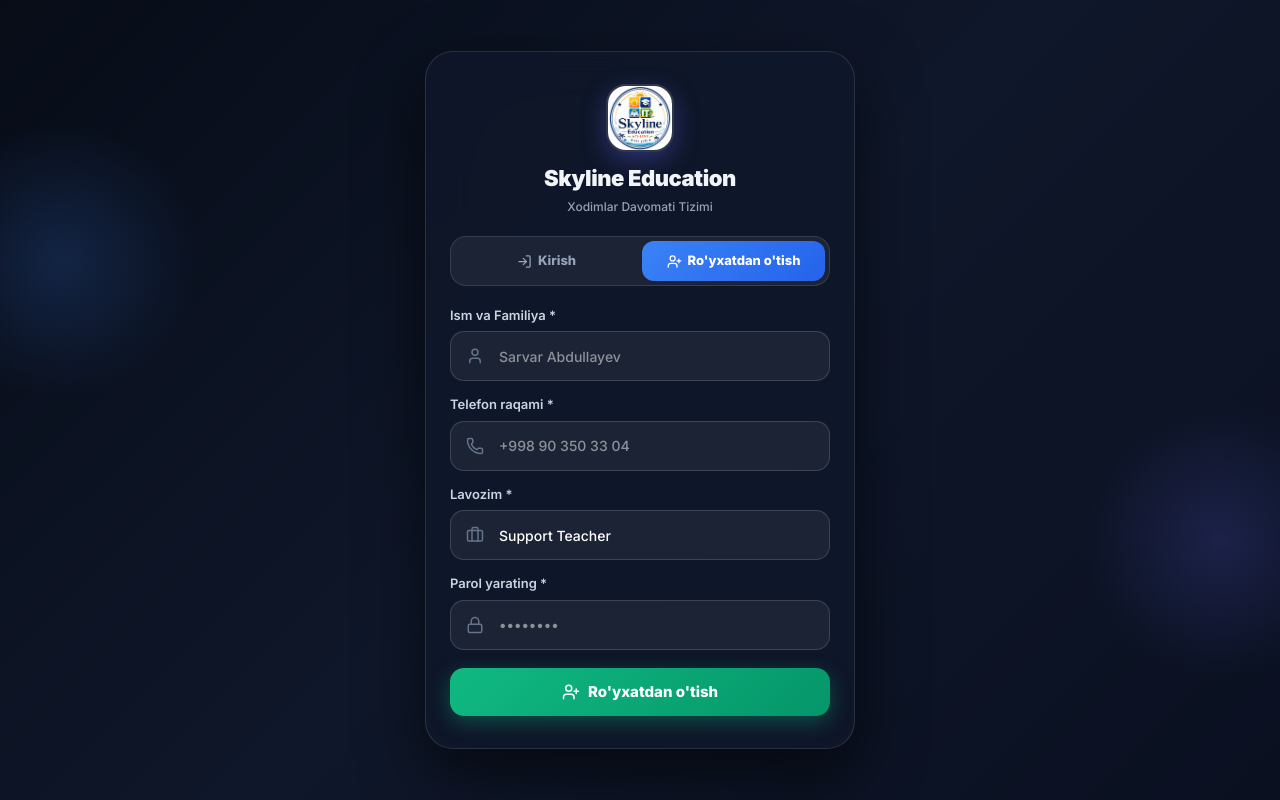
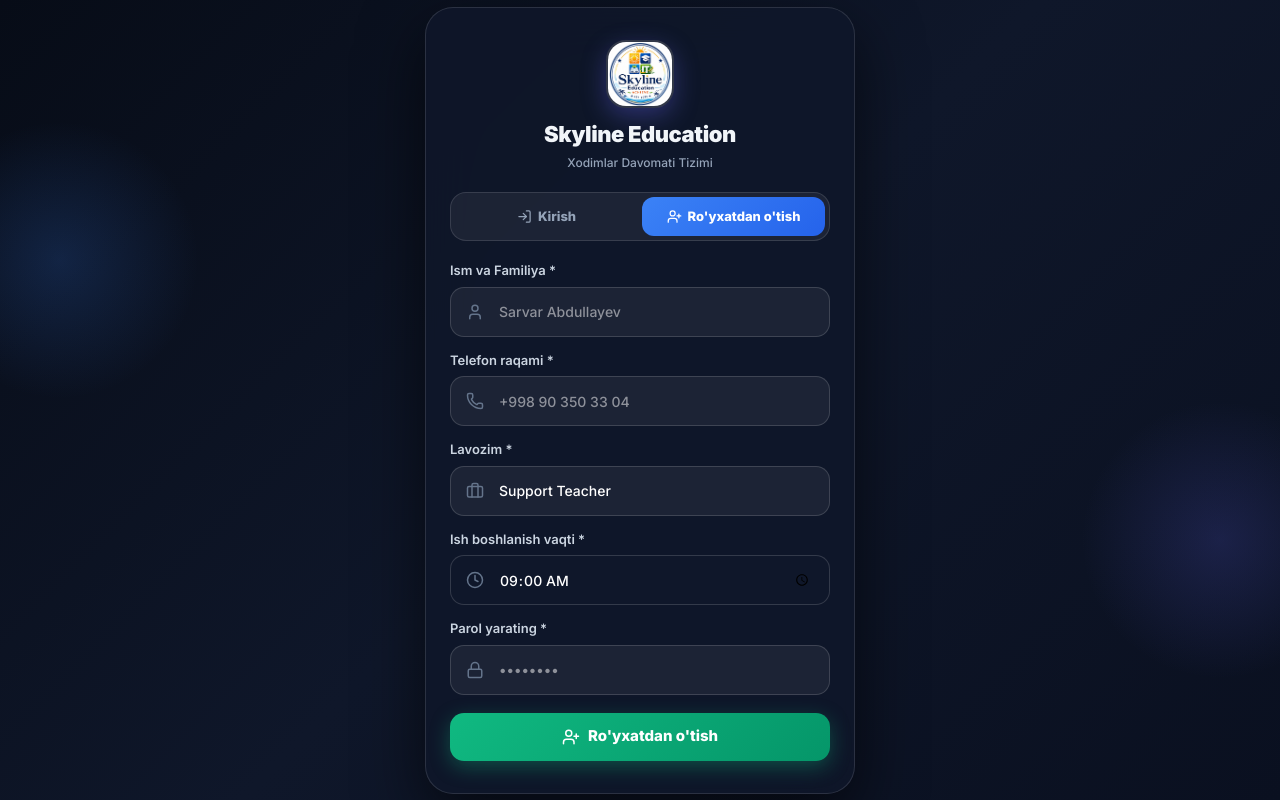
Before and after one commit to hasanxon667/sky-edu, a React (Vite) app in the folder frontend/: page / in a window 1280 px wide. Both pictures are taken after a click on the button "Ro'yxatdan o'tish". Built offline with nearby package versions, Linux system fonts and the light colour scheme.

Commit message:
Add customizable individual work start time for employees with dynamic lateness calculation

```diff
--- a/frontend/src/components/admin/EmployeeManagement.tsx
+++ b/frontend/src/components/admin/EmployeeManagement.tsx
@@ -244,6 +244,7 @@
                 { label: 'To\'liq ism *', key: 'name', type: 'text', placeholder: 'Abdullayev Sarvar' },
                 { label: 'Telefon *', key: 'phone', type: 'text', placeholder: '+998901234567' },
                 { label: 'Lavozim *', key: 'position', type: 'text', placeholder: 'Support Teacher' },
+                { label: 'Ish boshlanish vaqti *', key: 'workStartTime', type: 'time', placeholder: '09:00' },
                 { label: 'Parol *', key: 'password', type: 'text', placeholder: 'Xodim paroli' },
                 { label: 'Ishga kirgan sana', key: 'startDate', type: 'date', placeholder: '' },
               ].map(({ label, key, type, placeholder }) => (
--- a/frontend/src/components/auth/LoginPage.tsx
+++ b/frontend/src/components/auth/LoginPage.tsx
@@ -1,6 +1,6 @@
 import React, { useState } from 'react';
 import { useAuth } from '../../context/AuthContext';
-import { Phone, Lock, LogIn, UserPlus, User, Briefcase, CheckCircle2 } from 'lucide-react';
+import { Phone, Lock, LogIn, UserPlus, User, Briefcase, CheckCircle2, Clock } from 'lucide-react';
 import { formatUzPhone } from '../../utils/phoneUtils';
 
 export const LoginPage: React.FC = () => {
@@ -15,6 +15,7 @@
   const [regName, setRegName] = useState('');
   const [regPhone, setRegPhone] = useState('');
   const [regPosition, setRegPosition] = useState('Support Teacher');
+  const [regWorkStartTime, setRegWorkStartTime] = useState('09:00');
   const [regPassword, setRegPassword] = useState('');
 
   const [error, setError] = useState('');
@@ -52,6 +53,7 @@
       name: regName,
       phone: regPhone,
       position: regPosition,
+      workStartTime: regWorkStartTime,
       password: regPassword,
     });
 
@@ -64,8 +66,9 @@
       setMode('login');
       // Reset register form
       setRegName('');
-      setRegPhone('+998');
+      setRegPhone('');
       setRegPosition('Support Teacher');
+      setRegWorkStartTime('09:00');
       setRegPassword('');
     }
   };
@@ -315,6 +318,24 @@
               </div>
             </div>
 
+            {/* Work Start Time */}
+            <div style={{ display: 'flex', flexDirection: 'column', gap: 6 }}>
+              <label style={{ fontSize: 13, fontWeight: 600, color: '#cbd5e1' }}>Ish boshlanish vaqti *</label>
+              <div style={{ position: 'relative' }}>
+                <span className="sky-input-icon">
+                  <Clock size={18} />
+                </span>
+                <input
+                  type="time"
+                  required
+                  value={regWorkStartTime}
+                  onChange={(e) => setRegWorkStartTime(e.target.value)}
+                  className="sky-input"
+                  style={{ background: '#0f172a', color: '#ffffff', borderColor: 'rgba(255,255,255,0.15)' }}
+                />
+              </div>
+            </div>
+
             {/* Password */}
             <div style={{ display: 'flex', flexDirection: 'column', gap: 6 }}>
               <label style={{ fontSize: 13, fontWeight: 600, color: '#cbd5e1' }}>Parol yarating *</label>
--- a/frontend/src/components/employee/EmployeeCheckIn.tsx
+++ b/frontend/src/components/employee/EmployeeCheckIn.tsx
@@ -20,7 +20,7 @@
   const handleCheckIn = async () => {
     setIsLoading(true);
     setFeedback(null);
-    const res = await checkIn(user.id, user.name, user.position, user.profileImage, customCoords);
+    const res = await checkIn(user.id, user.name, user.position, user.profileImage, customCoords, user.workStartTime || '09:00');
     setIsLoading(false);
     setFeedback({ type: res.success ? 'success' : 'error', text: res.message });
   };
@@ -52,9 +52,14 @@
             <span className="sky-badge sky-badge-green">{user.status}</span>
           </div>
           <p style={{ fontSize: 12, color: 'var(--text-muted)', margin: '2px 0 0' }}>{user.position}</p>
-          <p style={{ fontSize: 11, color: '#3b82f6', fontWeight: 600, margin: '4px 0 0' }}>
-            📅 {new Date().toLocaleDateString('uz-UZ', { weekday: 'short', month: 'short', day: 'numeric' })}
-          </p>
+          <div style={{ display: 'flex', alignItems: 'center', gap: 10, marginTop: 4, fontSize: 11, fontWeight: 600 }}>
+            <span style={{ color: '#3b82f6' }}>
+              📅 {new Date().toLocaleDateString('uz-UZ', { weekday: 'short', month: 'short', day: 'numeric' })}
+            </span>
+            <span style={{ color: '#10b981', background: 'rgba(16,185,129,0.12)', padding: '2px 6px', borderRadius: 6 }}>
+              ⏰ Ish: {user.workStartTime || '09:00'} dan
+            </span>
+          </div>
         </div>
       </div>
 
--- a/frontend/src/context/AttendanceContext.tsx
+++ b/frontend/src/context/AttendanceContext.tsx
@@ -24,7 +24,8 @@
     userName: string,
     userPosition: string,
     userAvatar?: string,
-    customCoords?: { lat: number; lng: number }
+    customCoords?: { lat: number; lng: number },
+    workStartTime?: string
   ) => Promise<{ success: boolean; message: string; record?: AttendanceRecord }>;
   checkOut: (
     userId: string,
@@ -139,7 +140,8 @@
     userName: string,
     userPosition: string,
     userAvatar?: string,
-    customCoords?: { lat: number; lng: number }
+    customCoords?: { lat: number; lng: number },
+    workStartTime?: string
   ): Promise<{ success: boolean; message: string; record?: AttendanceRecord }> => {
     return new Promise((resolve) => {
       const todayStr = new Date().toISOString().split('T')[0];
@@ -172,7 +174,7 @@
 
         const now = new Date();
         const timeStr = now.toTimeString().split(' ')[0];
-        const { status, minutesLate } = calculateLateness(now);
+        const { status, minutesLate } = calculateLateness(now, workStartTime || '09:00');
 
         const newRecord: AttendanceRecord = {
           id: `att-${Date.now()}`,
--- a/frontend/src/context/AuthContext.tsx
+++ b/frontend/src/context/AuthContext.tsx
@@ -9,7 +9,7 @@
   loginAs: (user: User) => void;
   logout: () => void;
   usersList: User[];
-  registerUser: (data: { name: string; phone: string; position: string; password: string }) => { success: boolean; message: string };
+  registerUser: (data: { name: string; phone: string; position: string; password: string; workStartTime?: string }) => { success: boolean; message: string };
   addUser: (user: Omit<User, 'id'>) => void;
   updateUser: (user: User) => void;
   deleteUser: (id: string) => void;
@@ -71,7 +71,7 @@
     return true;
   };
 
-  const registerUser = (data: { name: string; phone: string; position: string; password: string }) => {
+  const registerUser = (data: { name: string; phone: string; position: string; password: string; workStartTime?: string }) => {
     const cleanPhone = data.phone.trim().replace(/\s+/g, '');
     const existing = usersList.find((u) => u.phone.replace(/\s+/g, '') === cleanPhone);
 
@@ -84,6 +84,7 @@
       name: data.name.trim(),
       phone: data.phone.trim(),
       position: data.position || 'Support Teacher',
+      workStartTime: data.workStartTime || '09:00',
       password: data.password,
       role: 'EMPLOYEE',
       status: 'ACTIVE',
--- a/frontend/src/services/gpsUtils.ts
+++ b/frontend/src/services/gpsUtils.ts
@@ -47,10 +47,14 @@
   return { isSuspicious: false };
 }
 
-// Calculate lateness in minutes based on work start time (09:00)
-export function calculateLateness(checkInDate: Date = new Date()): { status: 'ON_TIME' | 'LATE'; minutesLate: number } {
-  const workStartHour = 9;
-  const workStartMinute = 0;
+// Calculate lateness in minutes based on custom employee work start time (default "09:00")
+export function calculateLateness(
+  checkInDate: Date = new Date(),
+  targetStartTime: string = '09:00'
+): { status: 'ON_TIME' | 'LATE'; minutesLate: number } {
+  const [startH, startM] = (targetStartTime || '09:00').split(':').map((num) => parseInt(num, 10) || 0);
+  const workStartHour = isNaN(startH) ? 9 : startH;
+  const workStartMinute = isNaN(startM) ? 0 : startM;
   const graceMinutes = 5; // 5 minute grace period (e.g., 09:03 is ON_TIME)
 
   const currentHour = checkInDate.getHours();
--- a/frontend/src/types/index.ts
+++ b/frontend/src/types/index.ts
@@ -10,6 +10,7 @@
   status: UserStatus;
   position: string;
   startDate: string;
+  workStartTime?: string; // e.g. "09:00"
   profileImage?: string;
   password?: string;
   createdAt?: string;
```
